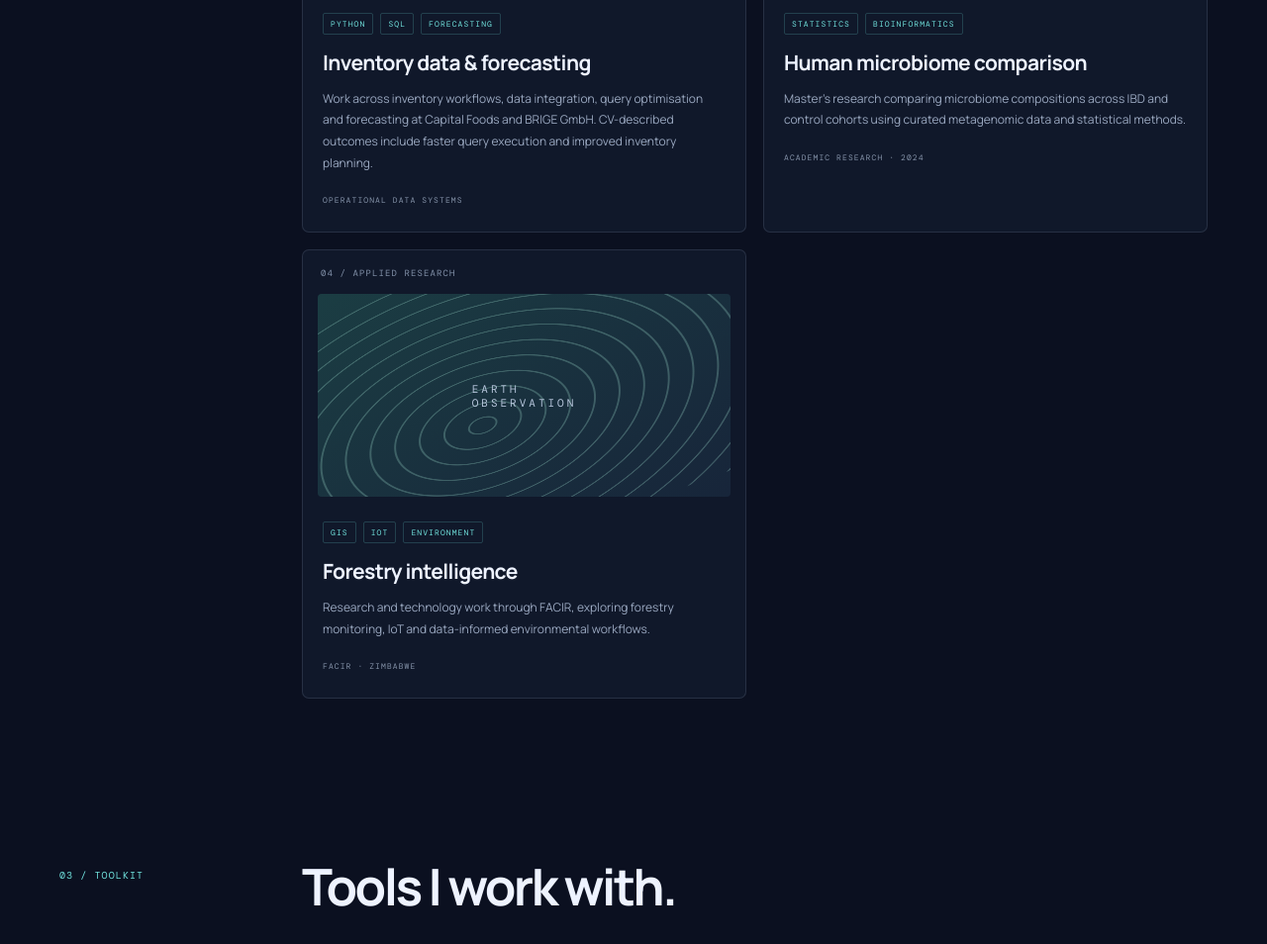
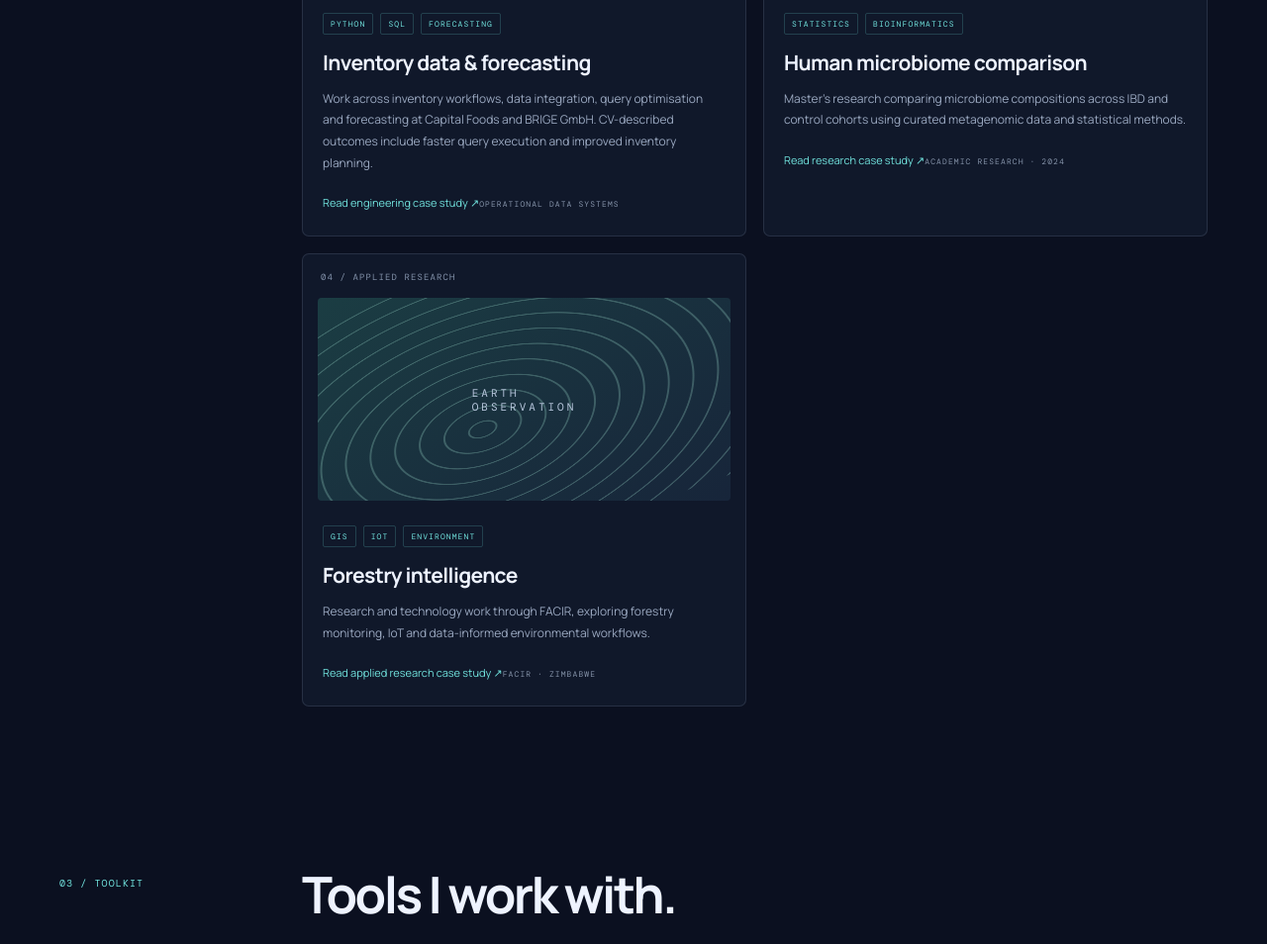
Before and after one commit to LeslieJUB/LeslieJUB, a plain HTML site: page index.html in a window 1280 px wide. Shown: the part 2247-3201 px from the top of the page at 99% size. Drawn offline with nearby package versions, Linux system fonts and the light colour scheme.

Commit message:
Link portfolio projects to detailed case studies

```diff
--- a/index.html
+++ b/index.html
@@ -50,8 +50,8 @@
         <div class="section-heading"><h2>Work with a purpose.</h2><span class="mono">A SELECTION</span></div>
         <div class="projects">
           <article class="project featured"><div class="project-index">01 / SOFTWARE</div><div class="project-art art-code"><span>JOB</span><span class="art-bracket">{ }</span><span>COPILOT</span></div><div class="project-info"><div class="tags"><span>PYTHON</span><span>WEB APPLICATION</span></div><h3>Job Copilot</h3><p>A project exploring how software can make job discovery and application workflows more useful and structured.</p><a href="https://github.com/LeslieJUB/JOB-COPILOT" target="_blank" rel="noreferrer">Explore repository ↗</a></div></article>
-          <article class="project"><div class="project-index">02 / DATA ENGINEERING</div><div class="project-art art-earth"><div class="contours"></div><span>DATA → DECISIONS</span></div><div class="project-info"><div class="tags"><span>PYTHON</span><span>SQL</span><span>FORECASTING</span></div><h3>Inventory data & forecasting</h3><p>Work across inventory workflows, data integration, query optimisation and forecasting at Capital Foods and BRIGE GmbH. CV-described outcomes include faster query execution and improved inventory planning.</p><span class="project-note">OPERATIONAL DATA SYSTEMS</span></div></article><article class="project"><div class="project-index">03 / RESEARCH</div><div class="project-art art-bio"><div class="molecule">◎</div><span>MICROBIAL<br>COMMUNITIES</span></div><div class="project-info"><div class="tags"><span>STATISTICS</span><span>BIOINFORMATICS</span></div><h3>Human microbiome comparison</h3><p>Master's research comparing microbiome compositions across IBD and control cohorts using curated metagenomic data and statistical methods.</p><span class="project-note">ACADEMIC RESEARCH · 2024</span></div></article>
-          <article class="project"><div class="project-index">04 / APPLIED RESEARCH</div><div class="project-art art-earth"><div class="contours"></div><span>EARTH<br>OBSERVATION</span></div><div class="project-info"><div class="tags"><span>GIS</span><span>IOT</span><span>ENVIRONMENT</span></div><h3>Forestry intelligence</h3><p>Research and technology work through FACIR, exploring forestry monitoring, IoT and data-informed environmental workflows.</p><span class="project-note">FACIR · ZIMBABWE</span></div></article>
+          <article class="project"><div class="project-index">02 / DATA ENGINEERING</div><div class="project-art art-earth"><div class="contours"></div><span>DATA → DECISIONS</span></div><div class="project-info"><div class="tags"><span>PYTHON</span><span>SQL</span><span>FORECASTING</span></div><h3>Inventory data & forecasting</h3><p>Work across inventory workflows, data integration, query optimisation and forecasting at Capital Foods and BRIGE GmbH. CV-described outcomes include faster query execution and improved inventory planning.</p><a href="case-studies/inventory-data-engineering.md" target="_blank" rel="noreferrer">Read engineering case study ↗</a><span class="project-note">OPERATIONAL DATA SYSTEMS</span></div></article><article class="project"><div class="project-index">03 / RESEARCH</div><div class="project-art art-bio"><div class="molecule">◎</div><span>MICROBIAL<br>COMMUNITIES</span></div><div class="project-info"><div class="tags"><span>STATISTICS</span><span>BIOINFORMATICS</span></div><h3>Human microbiome comparison</h3><p>Master's research comparing microbiome compositions across IBD and control cohorts using curated metagenomic data and statistical methods.</p><a href="case-studies/human-microbiome-comparison.md" target="_blank" rel="noreferrer">Read research case study ↗</a><span class="project-note">ACADEMIC RESEARCH · 2024</span></div></article>
+          <article class="project"><div class="project-index">04 / APPLIED RESEARCH</div><div class="project-art art-earth"><div class="contours"></div><span>EARTH<br>OBSERVATION</span></div><div class="project-info"><div class="tags"><span>GIS</span><span>IOT</span><span>ENVIRONMENT</span></div><h3>Forestry intelligence</h3><p>Research and technology work through FACIR, exploring forestry monitoring, IoT and data-informed environmental workflows.</p><a href="case-studies/forestry-environmental-monitoring.md" target="_blank" rel="noreferrer">Read applied research case study ↗</a><span class="project-note">FACIR · ZIMBABWE</span></div></article>
         </div>
       </div>
     </section>
```
